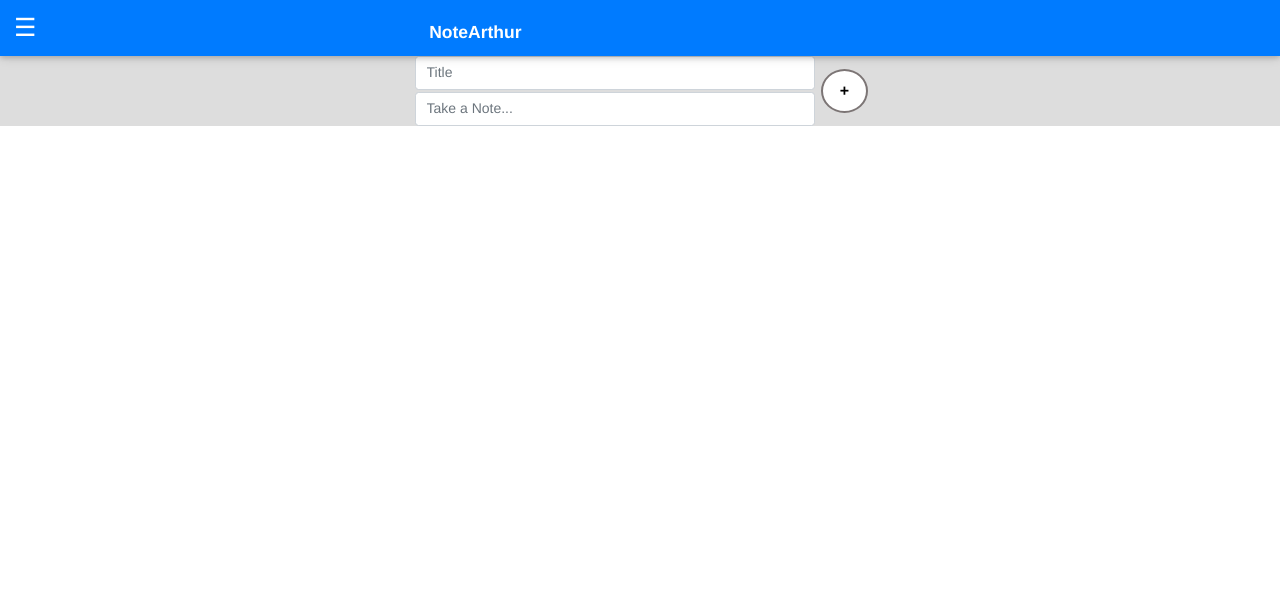
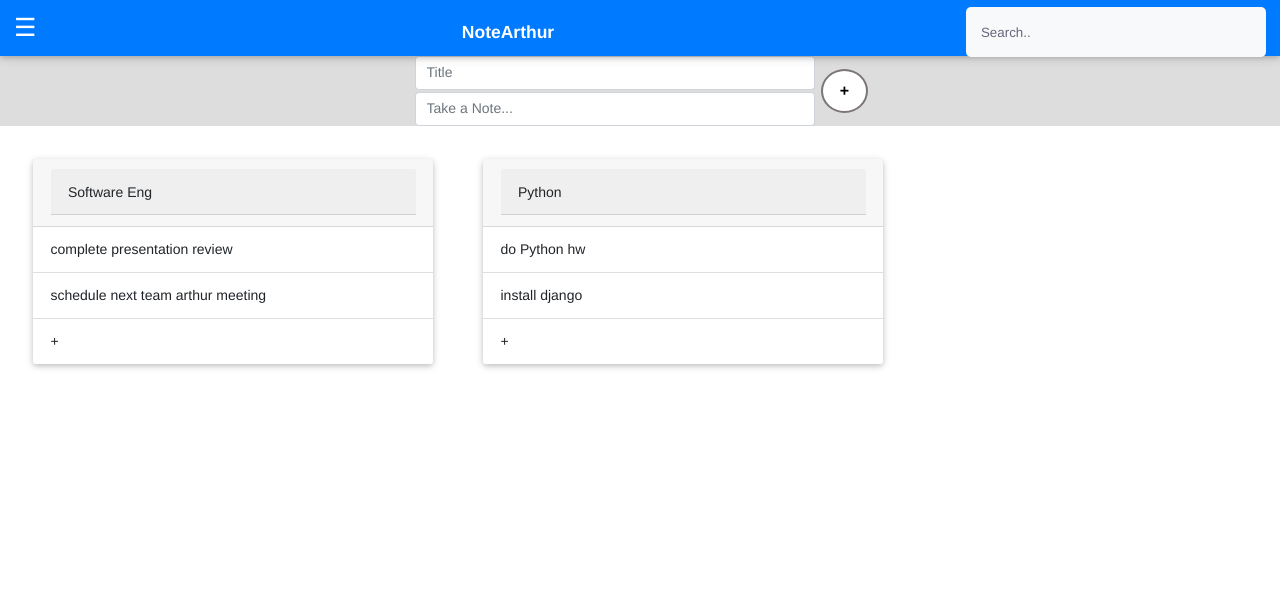
Before and after one commit to uda832/note_arthur, a Flask app: page /arthur in a window 1280 px wide. Shown: the top 604 px of the page. Run offline with Flask 2, Linux system fonts and the light colour scheme; data that the repository does not hold is empty; some libraries are stand-ins or nearby versions.

Commit message:
no message

```diff
--- a/app/routes.py
+++ b/app/routes.py
@@ -66,7 +66,7 @@
         - should be only accessible after the user successfully authenticates (signs in)
     '''
     userno = 1
-    json = build_json_string(userno)
+    #json = build_json_string(userno)
 
 
     return render_template('arthur.html', json=json)
--- /dev/null
+++ b/app/static/css/searchBarStyle.css
@@ -0,0 +1,126 @@
+.container-4{
+  overflow: hidden;
+  width: 300px;
+  vertical-align: middle;
+  white-space: nowrap;
+}
+
+.container-4 input#search{
+  width: 300px;
+  height: 50px;
+  background: #f8f9fa;
+  border: none;
+  font-size: 10pt;
+  float: left;
+  color: rgb(5, 5, 5);
+  padding-left: 15px;
+  -webkit-border-radius: 5px;
+  -moz-border-radius: 5px;
+  border-radius: 5px;
+}
+
+.container-4 input#search::-webkit-input-placeholder {
+  color: #6a657e;
+}
+
+.container-4 input#search:-moz-placeholder { /* Firefox 18- */
+  color: #6a657e;
+}
+
+.container-4 input#search::-moz-placeholder {  /* Firefox 19+ */
+  color: #6a657e;
+}
+
+.container-4 input#search:-ms-input-placeholder {
+  color: #6a657e;
+}
+
+.container-4 button.icon{
+  -webkit-border-top-right-radius: 5px;
+  -webkit-border-bottom-right-radius: 5px;
+  -moz-border-radius-topright: 5px;
+  -moz-border-radius-bottomright: 5px;
+  border-top-right-radius: 5px;
+  border-bottom-right-radius: 5px;
+
+  border: none;
+  background: #fdfdfd;
+  height: 50px;
+  width: 50px;
+  color: #0c0c0c;
+  opacity: 0;
+  font-size: 10pt;
+
+  -webkit-transition: all .55s ease;
+  -moz-transition: all .55s ease;
+  -ms-transition: all .55s ease;
+  -o-transition: all .55s ease;
+  transition: all .55s ease;
+}
+
+.container-4:hover button.icon, .container-4:active button.icon, .container-4:focus button.icon{
+  outline: none;
+  opacity: 1;
+  margin-left: -50px;
+}
+
+.container-4:hover button.icon:hover{
+  background: #007bff;
+}
+
+
+
+
+
+
+
+
+
+
+
+
+
+
+
+
+
+
+
+
+
+/*SearchBar
+.topnav .search-container {
+  float: right;
+}
+
+.topnav input[type=text] {
+  padding: 6px;
+  margin-top: 8px;
+  font-size: 17px;
+  border: none;
+
+            -webkit-transition: width .55s ease;
+            -moz-transition: width .55s ease;
+            -ms-transition: width .55s ease;
+            -o-transition: width .55s ease;
+            transition: width .55s ease;
+}
+
+.topnav .search-container .icon {
+  float: right;
+  padding: 6px 10px;
+  margin-top: 8px;
+  margin-right: 16px;
+  background: #ddd;
+  font-size: 17px;
+  border: none;
+  cursor: pointer;
+  border-top-width: 6px;
+  border-bottom-width: 6px;
+}
+
+.topnav .search-container .icon:hover {
+  background: #ccc;
+}
+
+*/
--- /dev/null
+++ b/app/static/js/searchbar.js
@@ -0,0 +1,87 @@
+/*searchbar functionality */
+
+
+function Search() {
+
+    var newDS = [];
+    var searchInput = $('#search').val();
+    for (var s = 0; s < DataStore.length; ++s) {
+        if(DataStore[s].title.toLowerCase().includes(searchInput.toLowerCase())) {
+            newDS.push(DataStore[s]);
+        }
+        for (var n = 0; n < DataStore[s].notes.length; ++n) {
+            var str = DataStore[s].notes[n].text.toString().split(" ");
+            for (var i = 0; i < str.length; ++i) {
+                if (str[i].toLowerCase().includes(searchInput.toLowerCase())) {
+                    newDS.push(DataStore[s]);
+                }
+            }
+        }
+    }
+
+    var $mainContent = $("#main-content");
+    var content = "";
+    for (var s = newDS.length - 1; s >= 0; --s) {
+        //Render each section
+        var curSection =
+            `<li id="section-` + s +`" class="section">
+                <div class='card'>
+                    <div class='card-header'>
+                        <span id='section-text-` + s + `' class='section-text'>` + newDS[s].title + `</span>
+                    </div>
+                    <ul class="list-group list-group-flush notes-list">`;
+
+        for (var i = 0; i < newDS[s].notes.length; ++i) {
+            curSection += ` <li id="note-`+ s + `-` + i + `" class='list-group-item note-text-container'><a class='note-text'>`+ newDS[s].notes[i].text +`</a></li>`;
+        }
+        curSection += ` <li id="note-`+ s + `-add" class='list-group-item note-text-container note-text-addl-container'><a class='note-text note-text-addl'>+</a></li>`;
+        curSection += `
+                    </ul>
+                </div>
+            </li>`;
+        content += curSection;
+    }
+    $mainContent.html(content);
+}
+
+
+
+
+
+
+
+
+
+
+/*
+function Search() {
+    var searchInput = $("#UserInput").val();
+    var $mainContent = $("#main-content");
+    var content = "";
+    var result;
+    var temp = [];
+    for(var s = 0; s < DataStore.length; ++s){
+        //compare each section
+        if(searchInput == DataStore[s].title){
+            result += ` <li id="note-`+ s + `-` + i + `" class='list-group-item note-text-container'><a class='note-text'>`+ DataStore[s].notes[i].text +`</a></li>`;
+        }
+        for(var n = 0; i < DataStore[s].notes.length; ++i) {
+            if(searchedInput == DataStore[s].title){
+                result += ` <li id="note-`+ s + `-` + i + `" class='list-group-item note-text-container'><a class='note-text'>`+ DataStore[s].notes[i].text +`</a></li>`;
+            }
+            for(var t = 0; t < DataStore[s].notes[n].tags.length; ++i) {
+                if(searchedInput == DataStore[s].notes[n].tags[t]) {
+                    result += ` <li id="note-`+ s + `-` + i + `" class='list-group-item note-text-container'><a class='note-text'>`+ DataStore[s].notes[i].text +`</a></li>`;
+                }
+            }
+        }
+        curSection += `
+                    </ul>
+                </div>
+            </li>`;
+        content += SearchedNotes;
+    }
+    $mainContent.html(searchedInput);
+}
+
+*/
--- a/app/templates/arthur.html
+++ b/app/templates/arthur.html
@@ -1,7 +1,7 @@
 <head>
-
     <link rel="stylesheet" href="/static/css/navStyle.css">
     <link rel="stylesheet" href="/static/css/inputbarStyle.css">
+    <link rel="stylesheet" href="/static/css/searchBarStyle.css">
 
     <!--<link rel="stylesheet" type="text/css" href="../../acc/libraries/select2-4.0.5/dist/css/select2.min.css" >-->
     <link href="//maxcdn.bootstrapcdn.com/bootstrap/4.0.0/css/bootstrap.min.css" rel="stylesheet">
@@ -14,7 +14,6 @@
     <link href="static/lib/malihu-custom-scrollbar/jquery.mCustomScrollbar.css" rel="stylesheet">
     <link rel="stylesheet" href="//fonts.googleapis.com/icon?family=Material+Icons">
     <link rel="stylesheet" href="//code.getmdl.io/1.3.0/material.indigo-pink.min.css">
-
     <script src="http://code.jquery.com/jquery-3.3.1.min.js" integrity="sha256-FgpCb/KJQlLNfOu91ta32o/NMZxltwRo8QtmkMRdAu8=" crossorigin="anonymous"></script>
     <script type="text/javascript" src="https://cdnjs.cloudflare.com/ajax/libs/popper.js/1.13.0/popper.min.js"></script>
     <script type="text/javascript" src="https://maxcdn.bootstrapcdn.com/bootstrap/4.0.0/css/bootstrap.min.css"></script>
@@ -25,24 +24,16 @@
     <!--<script src="../..//acc/libraries/select2-4.0.5/dist/js/select2.full.js"></script>-->
     <!--<script type="text/javascript" src="https://cdnjs.cloudflare.com/ajax/libs/bootstrap-slider/10.0.0/bootstrap-slider.min.js"></script>-->
     <script type="text/javascript" src="{{ url_for('static', filename='lib/jquery_jeditable/dist/jquery.jeditable.min.js') }}"></script>
-
     <script defer src="//code.getmdl.io/1.3.0/material.min.js"></script>
-
     <!-- <script src="//apps.bdimg.com/libs/jquery/1.10.2/jquery.min.js"></script> -->
     <script src="//apps.bdimg.com/libs/jqueryui/1.10.4/jquery-ui.min.js"></script>
     <script src="static/lib/jquery-ui-touch-punch/jquery.ui.touch-punch.min.js"></script>
-
     <script type="text/javascript" src="static/js/arthur.js"></script>
     <script type="text/javascript" src="static/js/input.js"></script>
-
+    <script type="text/javascript" src="static/js/searchbar.js"></script>
     <style>
-
-
-
     </style>
-
 </head>
-
 <body>
     <!-- Top bar Navigation -->
     <nav class="navbar navbar-default fixed-top main-top-nav">
@@ -52,35 +43,28 @@
         <div class="navbar-brand">
             <span style="color: white; font-weight: bold;">NoteArthur</span>
         </div>
-        <div class="filler">
-            <span style="color: white; font-weight: bold;"></span>
-        </div>
-        <div class="filler">
-            <span style="color: white; font-weight: bold;"></span>
+        <div class="container-4">
+            <input type="search" id="search" placeholder="Search..">
+            <!--button type="submit" style="border-top-width: 6px; border-bottom-width: 6px;" onclick="Search"><i class="fa fa-search"></i></button-->
+            <button class="icon" onclick="Search()" onkeydown="if (event.keyCode == 13) {Search()}"><i class="fa fa-search"></i></button>
         </div>
     </nav>
-
     <!-- Side bar Navigation -->
     <script src="/static/js/navBar.js"></script>
     <div id="main-side-nav" class="side-nav">
-
         <!-- Top Bar -->
         <nav class="navbar navbar-default" style="height: 7vh; background-color: #007bff;">
             <div class="ml-auto hamburger-wrapper">
                 <div class="hamburger hamburger-closer" onclick="closeNav()">☰</div>
             </div>
         </nav>
-
         <!-- List of Sections -->
         <nav  class="nav nav-pills flex-column side-nav-sections-container">
             <ul id="side-nav-sections" class="side-nav-sections">
             </ul>
-
-          </nav>
+        </nav>
     </div>
     <!-- Use any element to open the sidenav -->
-
-
     <div id="main-content-container" class="main-content-container">
         <!-- Input Bar -->
         <div class="inputBar">
@@ -91,7 +75,7 @@
                 <div class="form-group1" id="EnterNote">
                     <div class="note_container">
                         <input type="text" name="UserInput" class="form-control UserInputNote" id="UserInputNote" placeholder="Take a Note..." onkeydown="if (event.keyCode == 13) { createNewNoteInput() }"
-                        />
+                            />
                     </div>
                 </div>
                 <div class="DoneButton">
@@ -99,7 +83,6 @@
                 </div>
             </div>
         </div>
-
         <!-- Main Content -->
         <ul id="main-content" class="mdl-grid main-content">
             <li id="section-1" class="section">
@@ -124,7 +107,6 @@
             </li>
             <li id="section-0" class="section">
                 <div class="card">
-
                     <div class="card-header">
                         <div class="card-header">
                             <span id="section-text-0" class="section-text">Python</span>
@@ -143,12 +125,8 @@
                     </ul>
                 </div>
             </li>
-
         </ul>
-
     </div>
-
-
     <script>
         //Load logic
         $(window).on("load", function () {
@@ -158,7 +136,6 @@
         });
 
     </script>
-
     <!--hello Rohan and Bo-->
     <!--hello-->
 </body>
```
